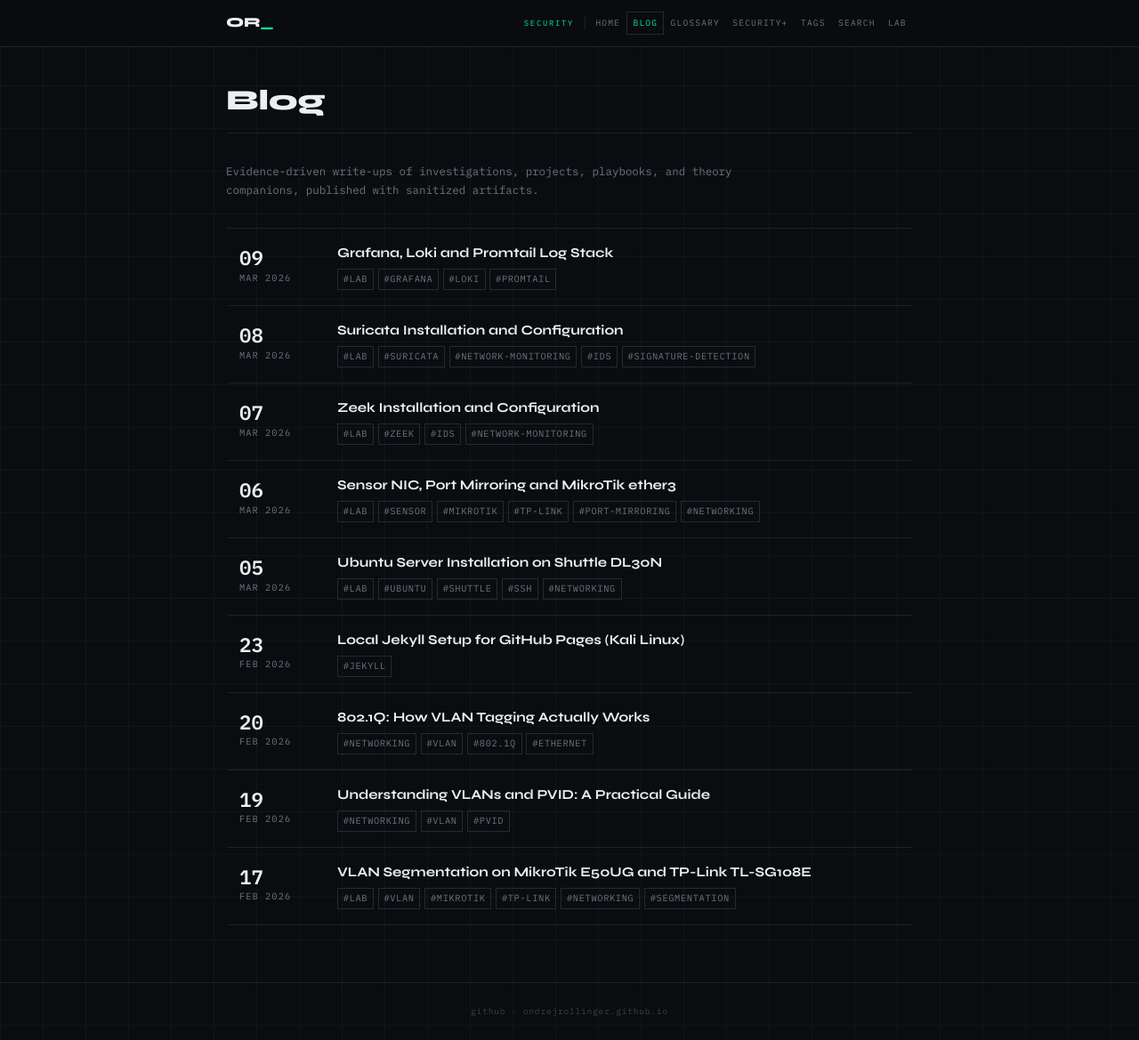
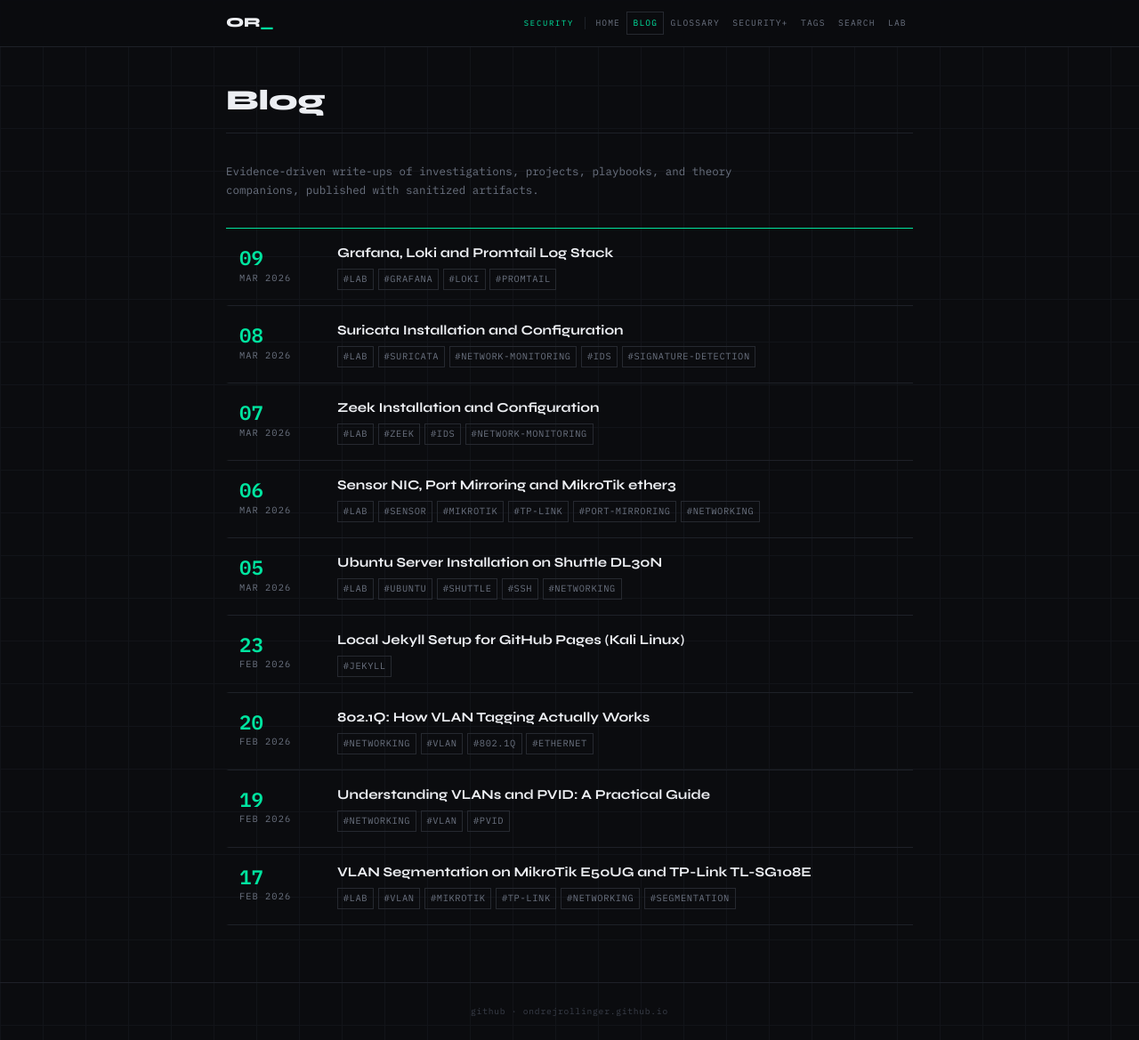
Before and after one commit to ondrejrollinger/ondrejrollinger.github.io, a Jekyll site: the page built from blog.html, in a window 1280 px wide and 1169 px high. Shown: the whole window at 89% size. Built offline with Jekyll 4.4.1, drawn with Linux system fonts in a browser that asks for light colours.

Commit message:
Add cyan highlights to blog list to match site aesthetic (#69)

```diff
--- a/assets/css/theme.css
+++ b/assets/css/theme.css
@@ -443,7 +443,7 @@ tr:hover td { background: var(--surface-2); }
 .post-list {
   display: flex;
   flex-direction: column;
-  border-top: 1px solid var(--border);
+  border-top: 1px solid var(--cyber);
   margin-top: 1.5rem;
 }
 
@@ -478,7 +478,7 @@ tr:hover td { background: var(--surface-2); }
   display: block;
   font-size: 1.4rem;
   font-weight: 600;
-  color: var(--text-bright);
+  color: var(--cyber);
   letter-spacing: 0;
   line-height: 1;
   margin-bottom: 0.2rem;
```
